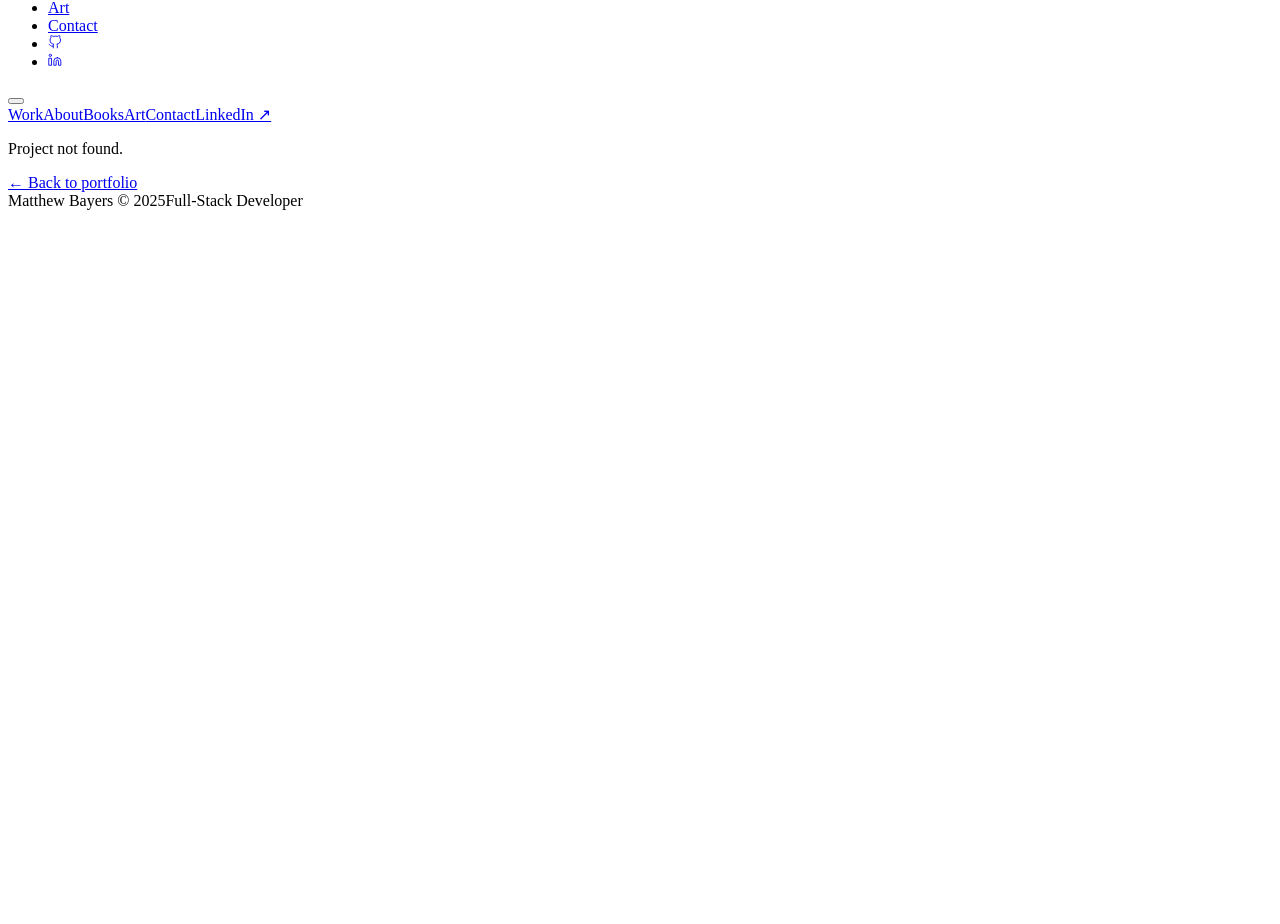
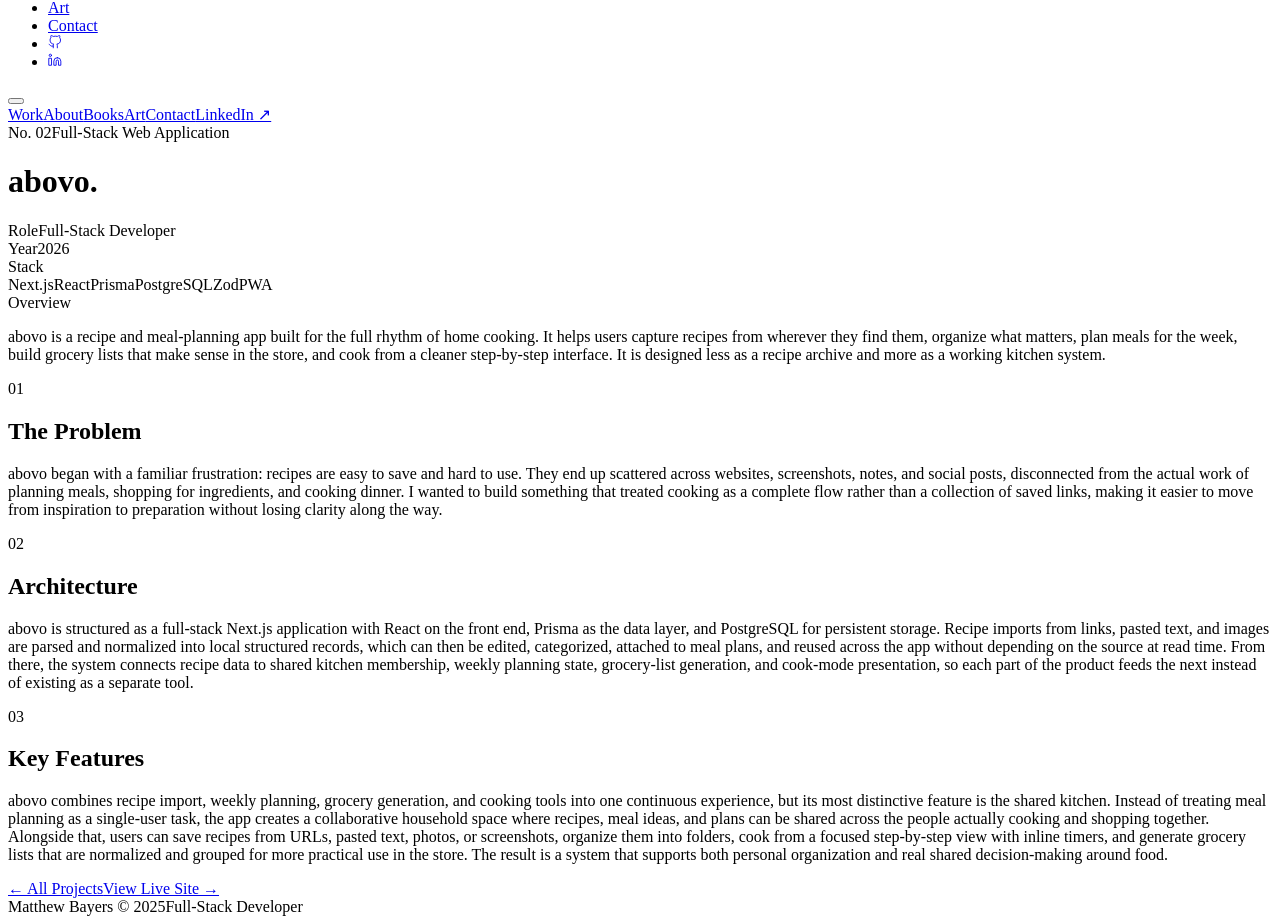
Before and after one commit to mbayers6370/portfolio, a React (Vite) app: page /work/abovo in a window 1280 px wide. Before the commit this address had no page. Shown: the part 97-1021 px from the top of the page. Before the commit the page ends 800 px from the top, so only its background shows below. Built offline with nearby package versions, Linux system fonts and the light colour scheme; the HTML template or start-up script is replaced by a standard one; a web font is replaced by a local one.

Commit message:
Update portfolio project copy and hero layout

```diff
--- a/src/components/Hero.jsx
+++ b/src/components/Hero.jsx
@@ -5,7 +5,7 @@ export default function Hero() {
     <section className="hero" id="home">
       <div className="hero-inner">
 
-        {/* Photo floats right, screen blend knocks out black background */}
+        {/* Photo stays flush left as a full-height panel */}
         <div className="hero-photo">
           <img src={headshot} alt="Matthew Bayers" />
         </div>
--- a/src/components/Work.jsx
+++ b/src/components/Work.jsx
@@ -6,7 +6,7 @@ export default function Work() {
     <section className="work" id="work">
       <div className="container">
         <div className="section-header">
-          <h2 className="section-title">Selected Work</h2>
+          <h2 className="section-title">Websites</h2>
         </div>
 
         {projects.map((p) => (
@@ -29,18 +29,13 @@ export default function Work() {
                 Case Study <span>→</span>
               </Link>
               <a href={p.link} target="_blank" rel="noopener noreferrer" className="project-link project-link--ghost">
-                Live Site <span>↗</span>
+                {p.linkLabel || 'Live Site'} <span>↗</span>
               </a>
             </div>
           </div>
         ))}
 
         <div className="project-grid">
-          <div className="project-card">
-            <span className="project-card-number">02</span>
-            <span className="project-card-label">Coming Soon</span>
-            <h3 className="project-card-title">Next Project</h3>
-          </div>
           <div className="project-card">
             <span className="project-card-number">03</span>
             <span className="project-card-label">Coming Soon</span>
--- a/src/data/projects.js
+++ b/src/data/projects.js
@@ -24,6 +24,31 @@ const projects = [
     year: '2026',
     role: 'Full-Stack Developer',
   },
+  {
+    slug: 'abovo',
+    num: '02',
+    title: 'abovo',
+    type: 'Full-Stack Web Application',
+    desc: 'abovo is a recipe and meal-planning app built for the full rhythm of home cooking. It helps users capture recipes from wherever they find them, organize what matters, plan meals for the week, build grocery lists that make sense in the store, and cook from a cleaner step-by-step interface. It is designed less as a recipe archive and more as a working kitchen system.',
+    tags: ['Next.js', 'React', 'Prisma', 'PostgreSQL', 'Zod', 'PWA'],
+    link: 'https://recipes-peach-two.vercel.app',
+    details: [
+      {
+        heading: 'The Problem',
+        body: 'abovo began with a familiar frustration: recipes are easy to save and hard to use. They end up scattered across websites, screenshots, notes, and social posts, disconnected from the actual work of planning meals, shopping for ingredients, and cooking dinner. I wanted to build something that treated cooking as a complete flow rather than a collection of saved links, making it easier to move from inspiration to preparation without losing clarity along the way.',
+      },
+      {
+        heading: 'Architecture',
+        body: 'abovo is structured as a full-stack Next.js application with React on the front end, Prisma as the data layer, and PostgreSQL for persistent storage. Recipe imports from links, pasted text, and images are parsed and normalized into local structured records, which can then be edited, categorized, attached to meal plans, and reused across the app without depending on the source at read time. From there, the system connects recipe data to shared kitchen membership, weekly planning state, grocery-list generation, and cook-mode presentation, so each part of the product feeds the next instead of existing as a separate tool.',
+      },
+      {
+        heading: 'Key Features',
+        body: 'abovo combines recipe import, weekly planning, grocery generation, and cooking tools into one continuous experience, but its most distinctive feature is the shared kitchen. Instead of treating meal planning as a single-user task, the app creates a collaborative household space where recipes, meal ideas, and plans can be shared across the people actually cooking and shopping together. Alongside that, users can save recipes from URLs, pasted text, photos, or screenshots, organize them into folders, cook from a focused step-by-step view with inline timers, and generate grocery lists that are normalized and grouped for more practical use in the store. The result is a system that supports both personal organization and real shared decision-making around food.',
+      },
+    ],
+    year: '2026',
+    role: 'Full-Stack Developer',
+  },
 ]
 
 export default projects
--- a/src/pages/Project.jsx
+++ b/src/pages/Project.jsx
@@ -82,7 +82,7 @@ export default function Project() {
               rel="noopener noreferrer"
               className="project-page-live"
             >
-              View Live Site →
+              {project.linkLabel ? `View ${project.linkLabel} →` : 'View Live Site →'}
             </a>
           )}
         </div>
```
Also changed, not shown: src/App.css (+8 -5 lines).
